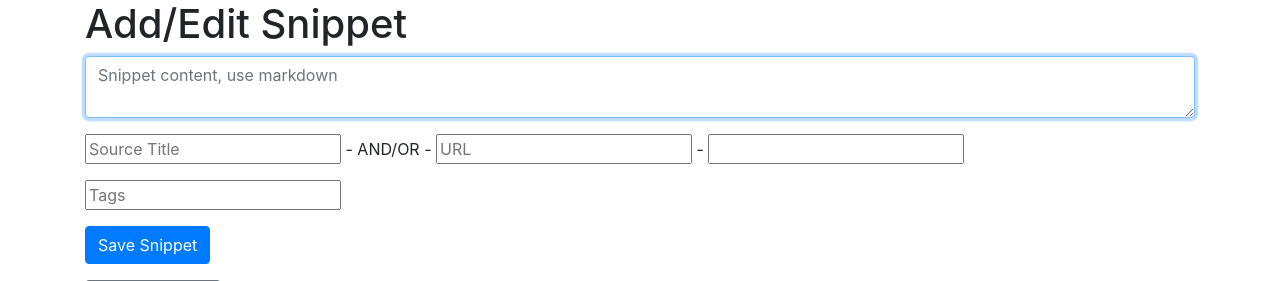
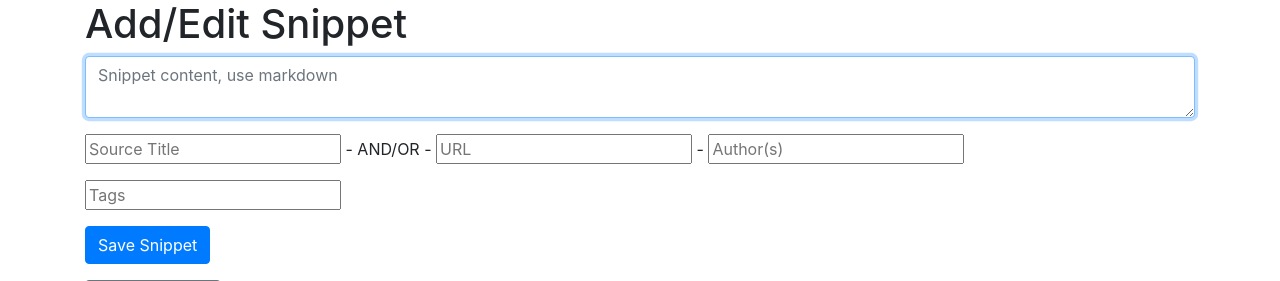
Before and after one commit to a-bangk/snippets.eu, a Flask app: template app/templates/index.html in a window 1280 px wide. Shown: the part 56-337 px from the top of the page. Run offline with Flask 3, Linux system fonts and the light colour scheme; the template is opened without the code that fills it: most values are stand-ins (such as "Sample title", 1, 10 or a date in 2020).

Commit message:
add author

```diff
--- a/app/templates/sec_autocomplete/authors.html
+++ b/app/templates/sec_autocomplete/authors.html
@@ -47,4 +47,4 @@
         });
     } );
     </script>
-      <input type="text" id="authors" name="authors-auto" placeholder="" value="{{previous_authors}}">
+      <input type="text" id="authors" name="authors-auto" placeholder="Author(s)" value="{{previous_authors}}">
```
